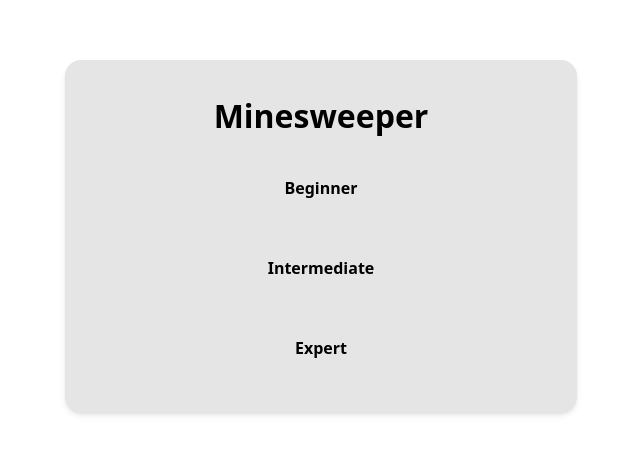
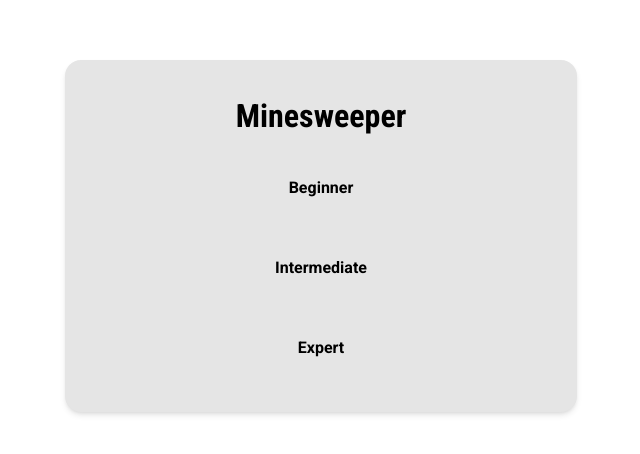
Before and after one commit to i-nywall/minesweeper, a website: page index.html in a window 1280 px wide. Shown: the part 164-618 px from the top of the page, without its empty margins (319-959 px from the left). Drawn offline with nearby package versions, Linux system fonts and the light colour scheme.

Commit message:
feat: use roboto fonts

```diff
--- a/index.html
+++ b/index.html
@@ -12,6 +12,12 @@
     <!-- TODO: only fetch used icons instead of all of them-->
     <link
       href="https://fonts.googleapis.com/css2?family=Material+Symbols+Outlined"
+      rel="stylesheet"
+    />
+    <link rel="preconnect" href="https://fonts.googleapis.com" />
+    <link rel="preconnect" href="https://fonts.gstatic.com" crossorigin />
+    <link
+      href="https://fonts.googleapis.com/css2?family=Roboto+Condensed:ital,wght@0,100..900;1,100..900&family=Roboto+Mono:ital,wght@0,100..700;1,100..700&family=Roboto:ital,wght@0,100..900;1,100..900&display=swap"
       rel="stylesheet"
     />
 
--- a/styles/index.css
+++ b/styles/index.css
@@ -1,4 +1,5 @@
 main {
+  font-family: "Roboto", system-ui, sans-serif;
   min-height: 100vh;
   width: 100%;
   display: grid;
@@ -19,6 +20,7 @@ main {
   max-width: 32rem;
 
   h1 {
+    font-family: "Roboto Condensed";
     font-size: 2rem;
     font-weight: 700;
   }
@@ -62,6 +64,7 @@ main {
 
 .game {
   .header {
+    font-family: "Roboto Mono", monospace;
     display: flex;
     justify-content: center;
     gap: 1rem;
```
